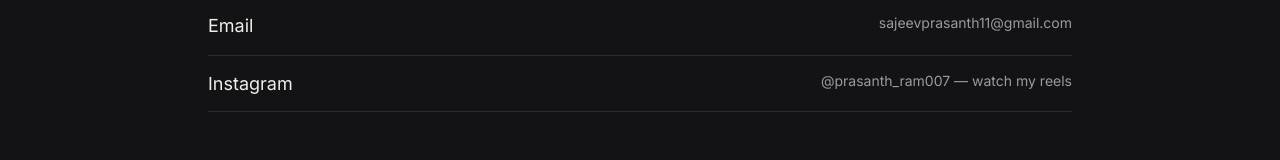
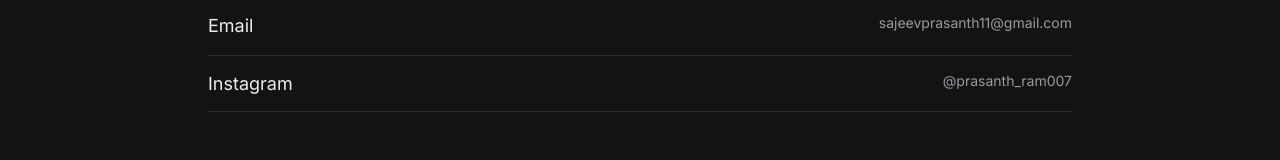
Before and after one commit to Prasanthdkin/Prasanth-portfolio-, a plain HTML site: page index.html in a window 1280 px wide. Shown: the part 2502-2662 px from the top of the page. Drawn offline with Linux system fonts and the light colour scheme.

Commit message:
Update index.html

```diff
--- a/index.html
+++ b/index.html
@@ -258,7 +258,7 @@
     <h2 class="display">Let's cut something together.</h2>
     <div class="contact-links">
       <a href="mailto:sajeevprasanth11@gmail.com">Email <span class="sub">sajeevprasanth11@gmail.com</span></a>
-      <a href="https://instagram.com/prasanth_ram007" target="_blank" rel="noopener">Instagram <span class="sub">@prasanth_ram007 — watch my reels</span></a>
+      <a href="https://instagram.com/prasanth_ram007" target="_blank" rel="noopener">Instagram <span class="sub">@prasanth_ram007 </span></a>
     </div>
   </div>
 </section>
```
